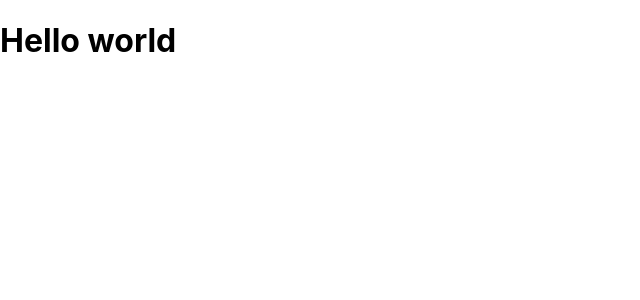
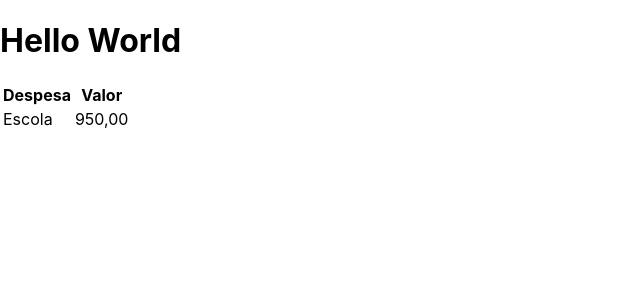
Before and after one commit to TurinoS/planilha-financeira, a JavaScript app in the folder planilha-financeira/: page / in a window 1280 px wide. Shown: the top 300 px of the page, without its empty margins (0-640 px from the left). Built offline with nearby package versions, Linux system fonts and the light colour scheme; the HTML template or start-up script is replaced by a standard one.

Commit message:
Criando pastas e components e dando uma forma à ideia do projeto

```diff
--- a/planilha-financeira/public/index.html
+++ b/planilha-financeira/public/index.html
@@ -9,35 +9,10 @@
       name="description"
       content="Web site created using create-react-app"
     />
-    <link rel="apple-touch-icon" href="%PUBLIC_URL%/logo192.png" />
-    <!--
-      manifest.json provides metadata used when your web app is installed on a
-      user's mobile device or desktop. See https://developers.google.com/web/fundamentals/web-app-manifest/
-    -->
-    <link rel="manifest" href="%PUBLIC_URL%/manifest.json" />
-    <!--
-      Notice the use of %PUBLIC_URL% in the tags above.
-      It will be replaced with the URL of the `public` folder during the build.
-      Only files inside the `public` folder can be referenced from the HTML.
-
-      Unlike "/favicon.ico" or "favicon.ico", "%PUBLIC_URL%/favicon.ico" will
-      work correctly both with client-side routing and a non-root public URL.
-      Learn how to configure a non-root public URL by running `npm run build`.
-    -->
-    <title>React App</title>
+    <title>Planilha Financeira</title>
   </head>
   <body>
     <noscript>You need to enable JavaScript to run this app.</noscript>
     <div id="root"></div>
-    <!--
-      This HTML file is a template.
-      If you open it directly in the browser, you will see an empty page.
-
-      You can add webfonts, meta tags, or analytics to this file.
-      The build step will place the bundled scripts into the <body> tag.
-
-      To begin the development, run `npm start` or `yarn start`.
-      To create a production bundle, use `npm run build` or `yarn build`.
-    -->
   </body>
 </html>
--- a/planilha-financeira/src/App.js
+++ b/planilha-financeira/src/App.js
@@ -1,10 +1,13 @@
+import Form from "./components/Form";
+import Table from "./components/Table";
 
 
 function App() {
   return (
-    <div className="App">
-      <h1>Hello world</h1>
-    </div>
+    <main>
+      <Form />
+      <Table />
+    </main>
   );
 }
 
--- /dev/null
+++ b/planilha-financeira/src/components/Form/index.js
@@ -0,0 +1,9 @@
+import styles from './Form.module.css';
+
+export default function Form() {
+    return(
+        <form className={styles.form}>
+            <h1>Hello World</h1>
+        </form>
+    )
+}
--- /dev/null
+++ b/planilha-financeira/src/components/Table/index.js
@@ -0,0 +1,14 @@
+import styles from './Table.module.css';
+import TableRow from '../TableRow'
+
+export default function Table() {
+    return(
+        <table className={styles.table}>
+            <tr>
+                <th>Despesa</th>
+                <th>Valor</th>
+            </tr>
+            <TableRow />
+        </table>
+    )
+}
--- /dev/null
+++ b/planilha-financeira/src/components/TableRow/index.js
@@ -0,0 +1,10 @@
+import styles from './TableRow.module.css';
+
+export default function TableRow() {
+    return(
+        <tr className={styles.table_row}>
+            <td>Escola</td>
+            <td>950,00</td>
+        </tr>
+    )
+}
```
Also changed, not shown: planilha-financeira/src/components/Input/index.js (added, +10 -0 lines), planilha-financeira/src/components/Form/Form.module.css (added), planilha-financeira/src/components/Input/Input.module.css (added), planilha-financeira/src/components/Table/Table.module.css (added), planilha-financeira/src/components/TableRow/TableRow.module.css (added), 2 other files (tests, documents, lock files or other folders).
